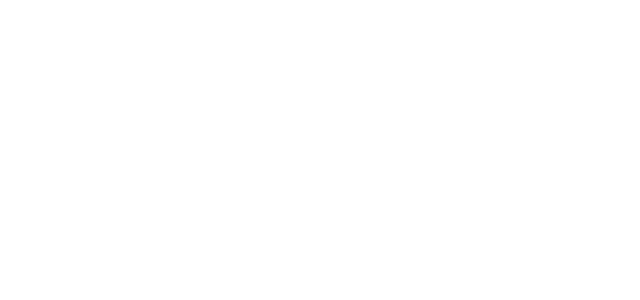
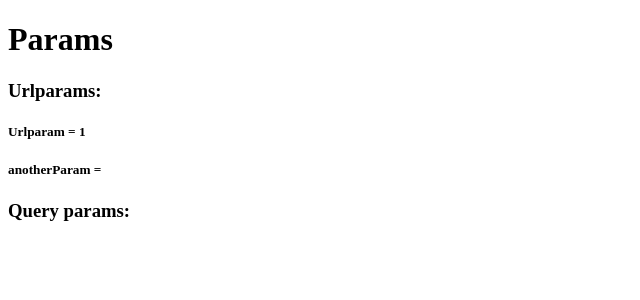
Before and after one commit to Kaushal185/AngularOreally, an Angular app: page /param-example/1 in a window 1280 px wide. Before the commit this address led to /. Shown: the top 300 px of the page, without its empty margins (0-640 px from the left). Built offline with nearby package versions, Linux system fonts and the light colour scheme.

Commit message:
concept of Url paramters is done

```diff
--- a/src/app/app-routing.module.ts
+++ b/src/app/app-routing.module.ts
@@ -4,11 +4,15 @@
 import { PeopleListComponent } from './people-list/people-list.component';
 import { CounterPageComponent } from './counter-page/counter-page.component';
 import { CounterComponent } from './counter/counter.component';
+import { ParamExampleComponent } from './param-example/param-example.component';
 const routes: Routes = [
   {path:'counter-page',component:CounterPageComponent},
   {path:'example',component:ExampleComponent},
   {path:'people-list',component:PeopleListComponent},
   {path:'',redirectTo:'example',pathMatch:'full'},
+  {path:'param-example/:urlParam',component:ParamExampleComponent},
+  {path:'param-example/:urlParam/:anotherParam',component:ParamExampleComponent},
+
   // {path:'counter',component:CounterComponent},
 ];
 
--- a/src/app/app.component.html
+++ b/src/app/app.component.html
@@ -1,5 +1,2 @@
 <!-- <app-people-list></app-people-list> -->
-<!-- <app-congra-msg [count] = "count" [threshold]="threshold"></app-congra-msg>
-<app-counter *ngIf="showCounterButton" [count] = "count" (buttonClicked)="incrementCount()"></app-counter>
-<button (click)="toggle()">Show/Hide</button> -->
 <router-outlet></router-outlet>
--- a/src/app/app.component.ts
+++ b/src/app/app.component.ts
@@ -8,7 +8,6 @@
   constructor(){
 
   }
-  showCounterButton:boolean = true;
   title = 'my-angular-app';
 
 }
--- a/src/app/param-example/param-example.component.html
+++ b/src/app/param-example/param-example.component.html
@@ -1 +1,5 @@
-<p>param-example works!</p>
+<h1>Params</h1>
+<h3>Urlparams:</h3>
+<h5>Urlparam = {{urlParam}}</h5>
+<h5>anotherParam = {{anotherParam}}</h5>
+<h3>Query params:</h3>
--- a/src/app/param-example/param-example.component.ts
+++ b/src/app/param-example/param-example.component.ts
@@ -1,10 +1,18 @@
-import { Component } from '@angular/core';
-
+import { Component, OnInit } from '@angular/core';
+import { ActivatedRoute } from '@angular/router';
 @Component({
   selector: 'app-param-example',
   templateUrl: './param-example.component.html',
   styleUrls: ['./param-example.component.css']
 })
-export class ParamExampleComponent {
-
+export class ParamExampleComponent implements OnInit{
+  urlParam:string = '';
+  anotherParam:string = '';
+  constructor(
+    private route:ActivatedRoute,
+  ){}
+  ngOnInit(): void {
+    this.urlParam = this.route.snapshot.paramMap.get('urlParam') || '';
+    this.anotherParam = this.route.snapshot.paramMap.get('anotherParam') || '';
+  }
 }
--- a/src/app/people-list/people-list.component.ts
+++ b/src/app/people-list/people-list.component.ts
@@ -7,6 +7,7 @@
 })
 export class PeopleListComponent {
   showList:boolean = true;
+
   people = [
     {
       name : 'John',
```
